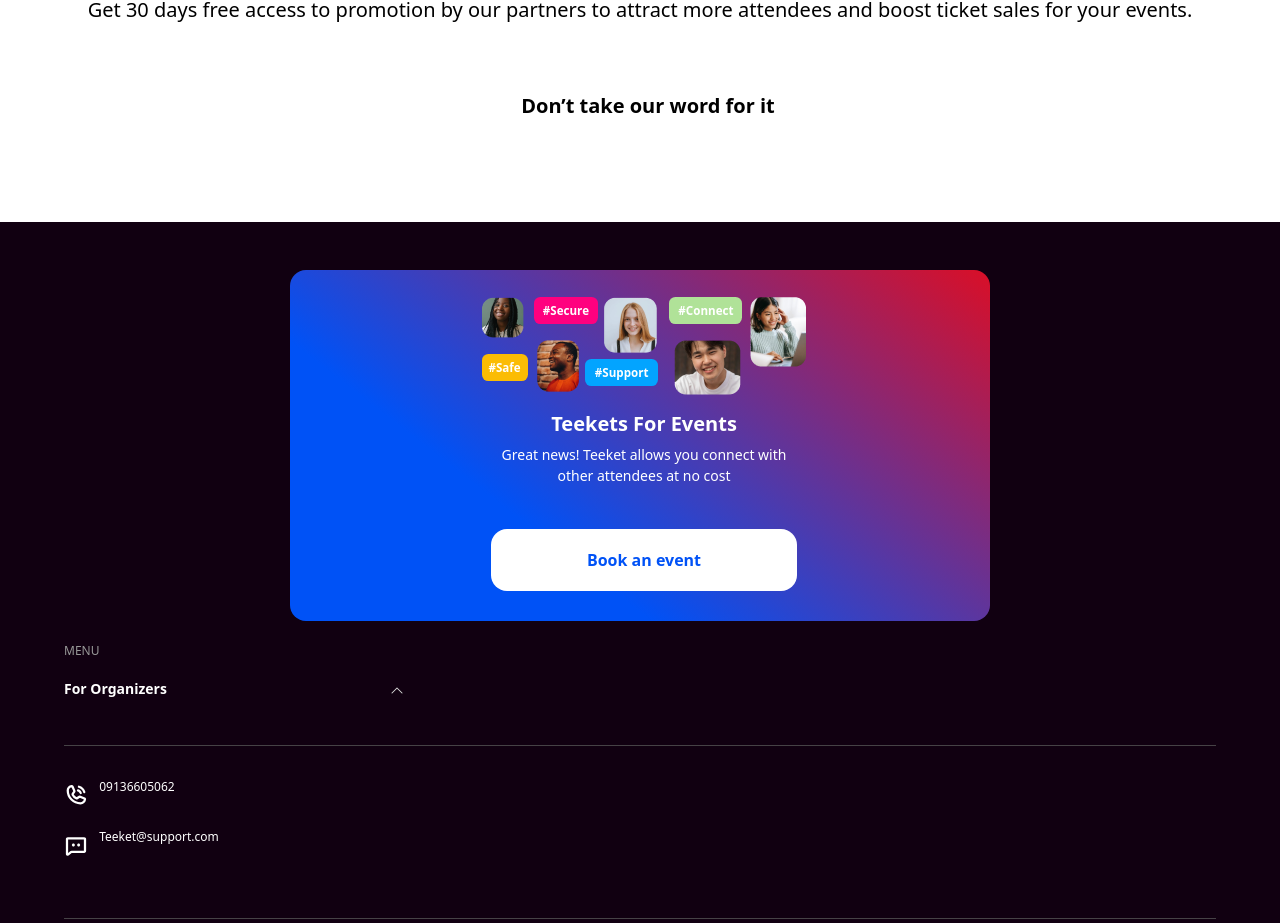
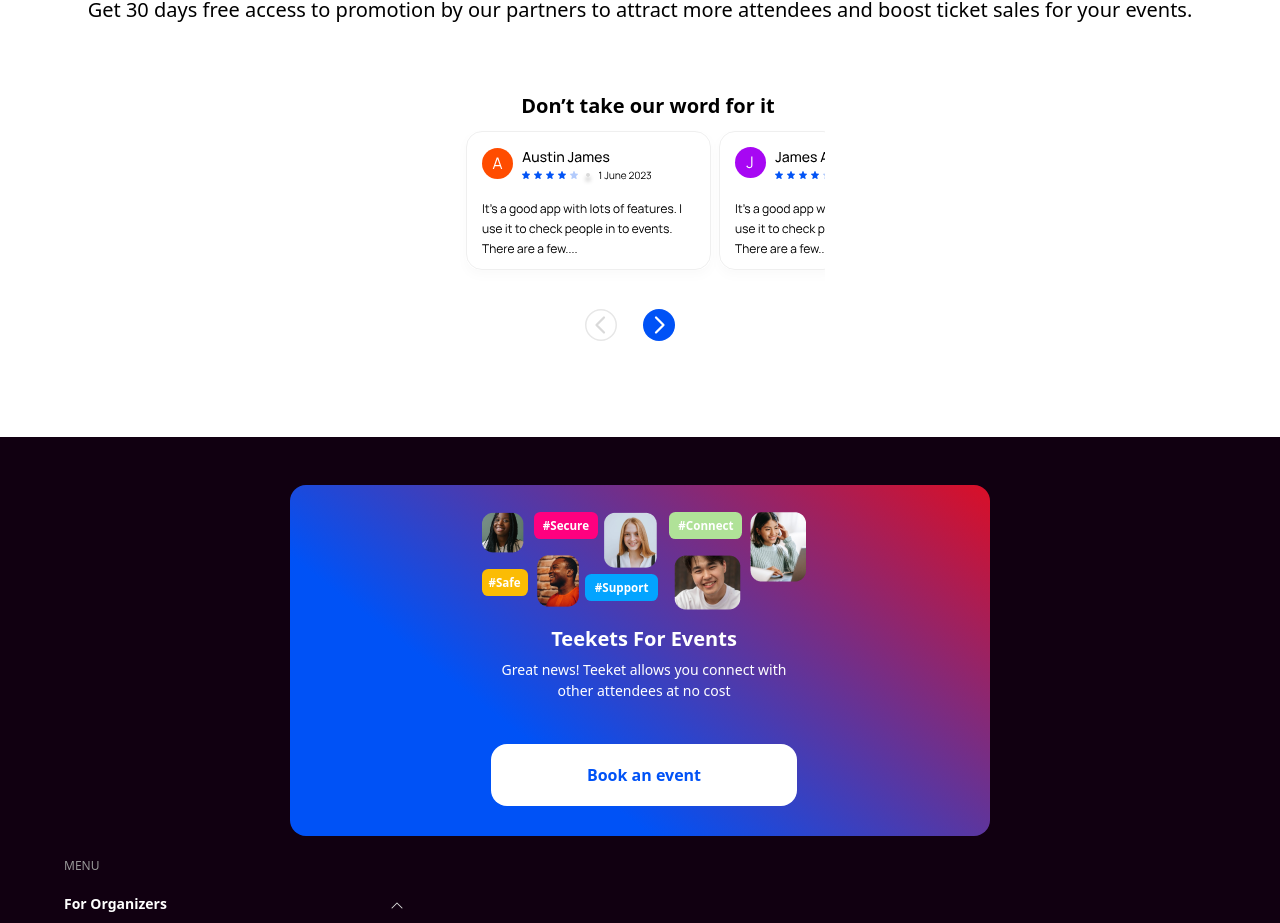
Before and after one commit to gogurlbaby/teeket, a React (Create React App) app: page /home in a window 1280 px wide. Shown: the part 3079-4002 px from the top of the page. Built offline with nearby package versions, Linux system fonts and the light colour scheme.

Commit message:
fixed testimonials

```diff
--- a/src/components/home-page_components/Carousel/Carousel.js
+++ b/src/components/home-page_components/Carousel/Carousel.js
@@ -26,7 +26,7 @@
 
   return (
     <div>
-     {/* <img src={carouselItems[currentIndex]} alt="Carousel Item" className="md:min-w-[80%]" />
+     <img src={carouselItems[currentIndex]} alt="Carousel Item" className="md:min-w-[80%]" />
       <div className="flex mt-[1.5rem] ml-[35%]">
       <button onClick={handlePrevious}>
       <img src={back_arrow} alt="back-arrow" className="mr-[0.813rem]"/>
@@ -34,7 +34,7 @@
       <button onClick={handleNext}>
       <img src={forward_arrow} alt="forward-arrow" className="ml-[0.813rem]" />
       </button>
-      </div> */}
+      </div>
     </div>
   )
 }
--- a/src/components/home-page_components/Testimonials.js
+++ b/src/components/home-page_components/Testimonials.js
@@ -1,8 +1,4 @@
 import React from "react";
-import back_arrow from "../../assets/other-images/backarrow.svg";
-import forward_arrow from "../../assets/other-images/forwardarrow.svg";
-import first_testimony from "../../assets/homepage_images/Frame 126.svg";
-import second_testimony from "../../assets/homepage_images/Frame 136.svg";
 import Carousel from "./Carousel/Carousel";
 
 function Testimonials() {
```
